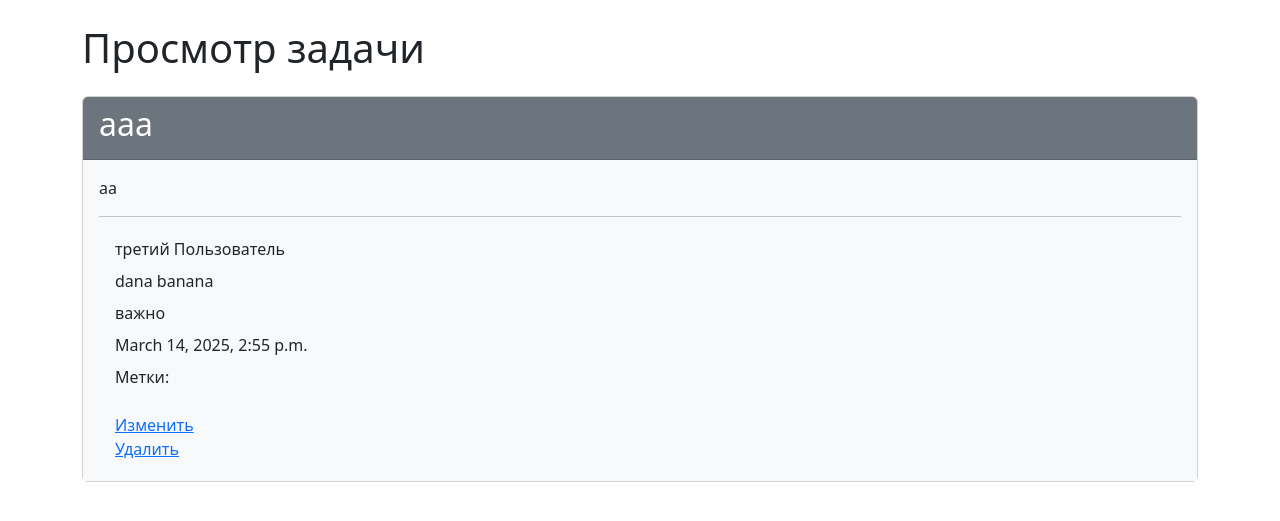
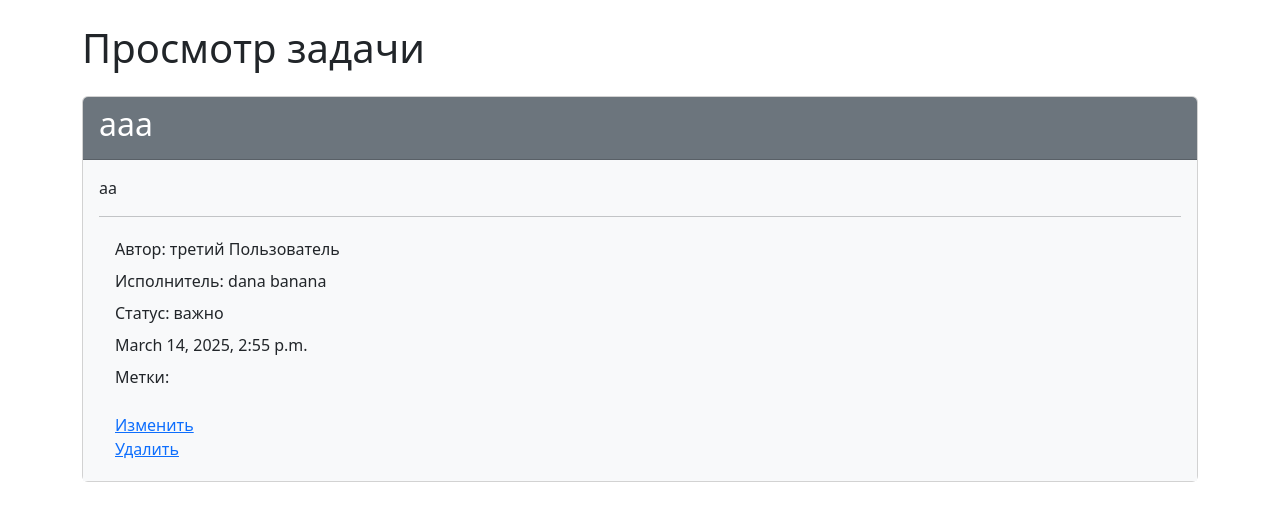
Before and after one commit to DanaSenko/python-project-52, a Django app: page /tasks/2/ in a window 1280 px wide. Shown: the part 56-577 px from the top of the page. Run offline with Django 5.2, Linux system fonts and the light colour scheme; a user stored in the database is signed in; data comes from the database, SQL or seed files in the repository; data that the repository does not hold is empty; some libraries are stand-ins or nearby versions.

Commit message:
update task delete view

```diff
--- a/task_manager/tasks/templates/task_details.html
+++ b/task_manager/tasks/templates/task_details.html
@@ -11,13 +11,15 @@
         <hr />
         <div class="container">
             <div class="row p-1">
-                <div class="col">{{ task.author.get_full_name }}</div>
+                <div class="col">Автор: {{ task.author.get_full_name }}</div>
             </div>
             <div class="row p-1">
-                <div class="col">{{ task.executor.get_full_name }}</div>
+                <div class="col">
+                    Исполнитель: {{ task.executor.get_full_name }}
+                </div>
             </div>
             <div class="row p-1">
-                <div class="col">{{ task.status }}</div>
+                <div class="col">Статус: {{ task.status }}</div>
             </div>
             <div class="row p-1">
                 <div class="col">{{ task.created_at }}</div>
--- a/task_manager/tasks/views.py
+++ b/task_manager/tasks/views.py
@@ -55,9 +55,13 @@ class TaskDeleteView(LoginRequiredMixin, SuccessMessageMixin, DeleteView):
     login_url = "login"
 
     def delete(self, request, *args, **kwargs):
-        try:
-            response = super().delete(request, *args, **kwargs)
-            return response
-        except ProtectedError:
-            messages.error(request, "Невозможно удалить задачу, так как она связана с другими объектами")
-            return redirect(self.success_url)
+        task = self.get_object()
+        if task.author != request.user:
+            messages.error(
+                request,
+                "Задачу может удалить только ее автор",
+            )
+            return redirect(
+                "tasks:task_list")
+
+        return super().delete(request, *args, **kwargs)
```
